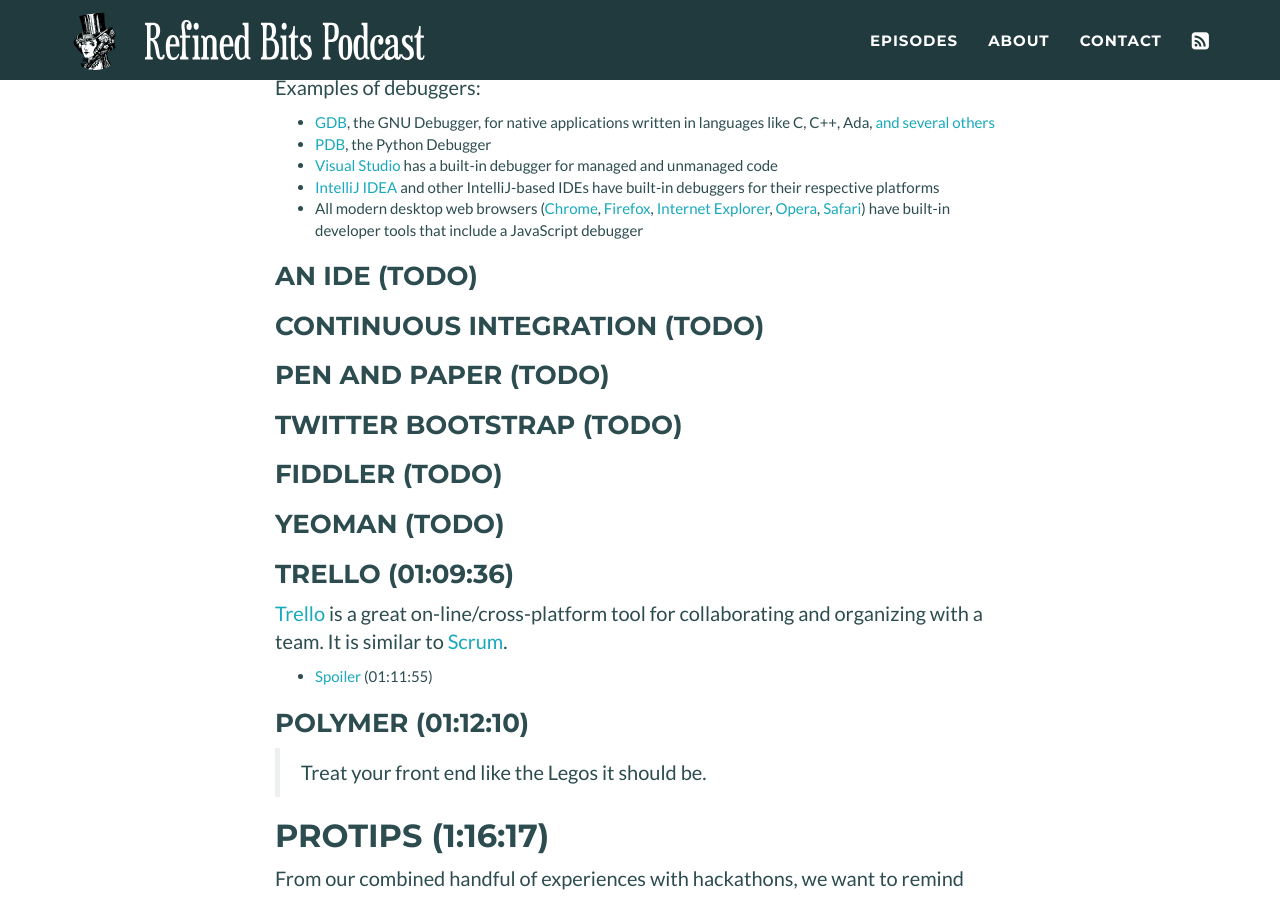
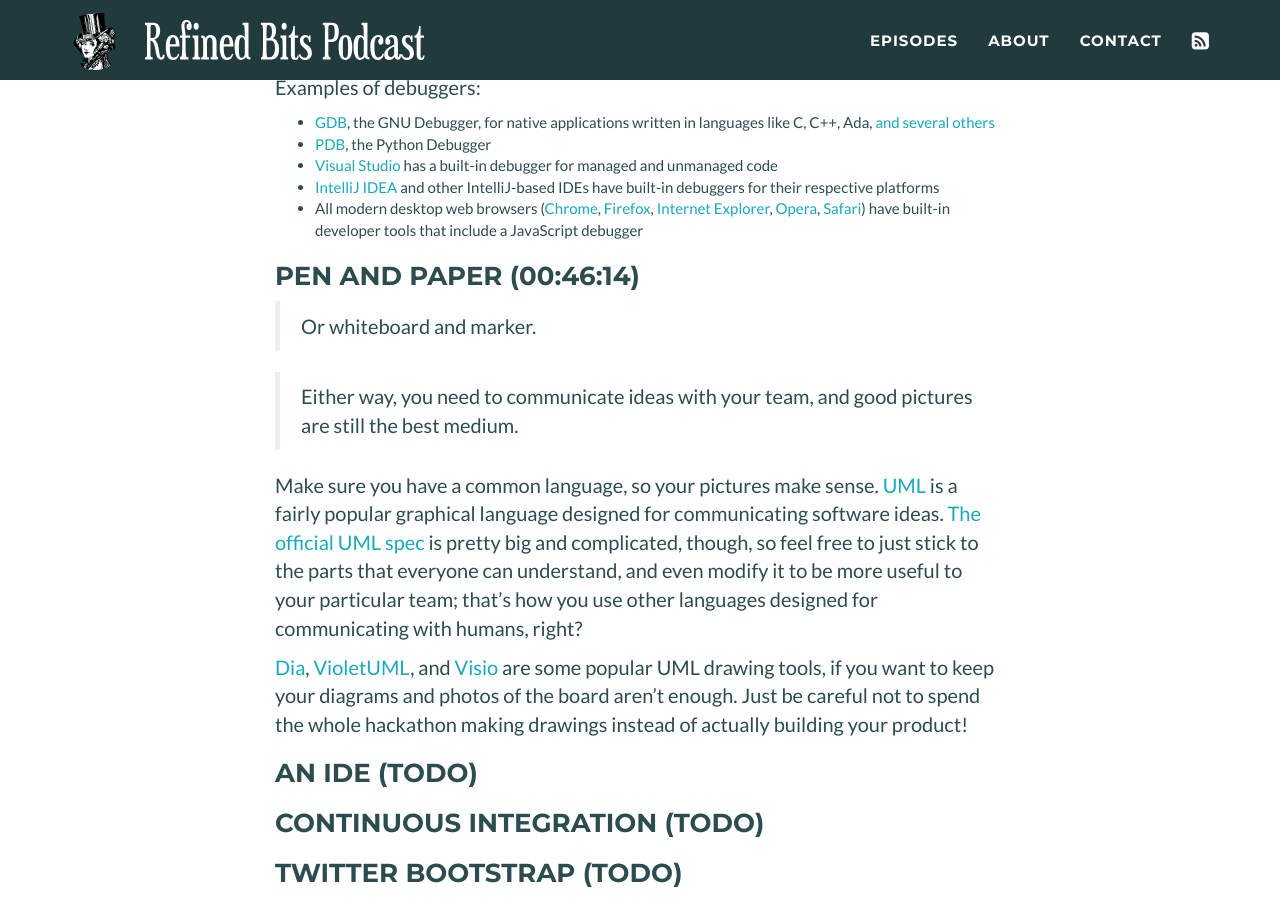
Before and after one commit to refined-bits/refinedbitspodcast.com, a Jekyll site: the page built from _posts/2014-12-16-preparing-for-a-hackathon.md, in a window 1280 px wide and 900 px high, scrolled down 4858 px. Built offline with Jekyll 4.4.1, drawn with Linux system fonts in a browser that asks for light colours.

Commit message:
Pen and paper notes.

```diff
--- a/_posts/2014-12-16-preparing-for-a-hackathon.md
+++ b/_posts/2014-12-16-preparing-for-a-hackathon.md
@@ -161,11 +161,19 @@
  * [IntelliJ IDEA](https://www.jetbrains.com/idea/) and other IntelliJ-based IDEs have built-in debuggers for their respective platforms
  * All modern desktop web browsers ([Chrome](https://developer.chrome.com/devtools), [Firefox](https://developer.mozilla.org/en-US/docs/Tools), [Internet Explorer](http://msdn.microsoft.com/en-us/library/ie/gg589507.aspx), [Opera](http://www.opera.com/dragonfly/), [Safari](https://developer.apple.com/safari/tools/)) have built-in developer tools that include a JavaScript debugger
 
+### Pen and Paper (00:46:14)
+
+> Or whiteboard and marker.
+
+> Either way, you need to communicate ideas with your team, and good pictures are still the best medium.
+
+Make sure you have a common language, so your pictures make sense. [UML](http://en.wikipedia.org/wiki/Unified_Modeling_Language) is a fairly popular graphical language designed for communicating software ideas. [The official UML spec](http://www.omg.org/spec/UML/2.0/) is pretty big and complicated, though, so feel free to just stick to the parts that everyone can understand, and even modify it to be more useful to your particular team; that's how you use other languages designed for communicating with humans, right?
+
+[Dia](https://wiki.gnome.org/Apps/Dia), [VioletUML](http://alexdp.free.fr/violetumleditor/page.php), and [Visio](http://products.office.com/en-us/visio) are some popular UML drawing tools, if you want to keep your diagrams and photos of the board aren't enough. Just be careful not to spend the whole hackathon making drawings instead of actually building your product!
+
 ### An IDE (TODO)
 
 ### Continuous Integration (TODO)
-
-### Pen and Paper (TODO)
 
 ### Twitter Bootstrap (TODO)
 
```
